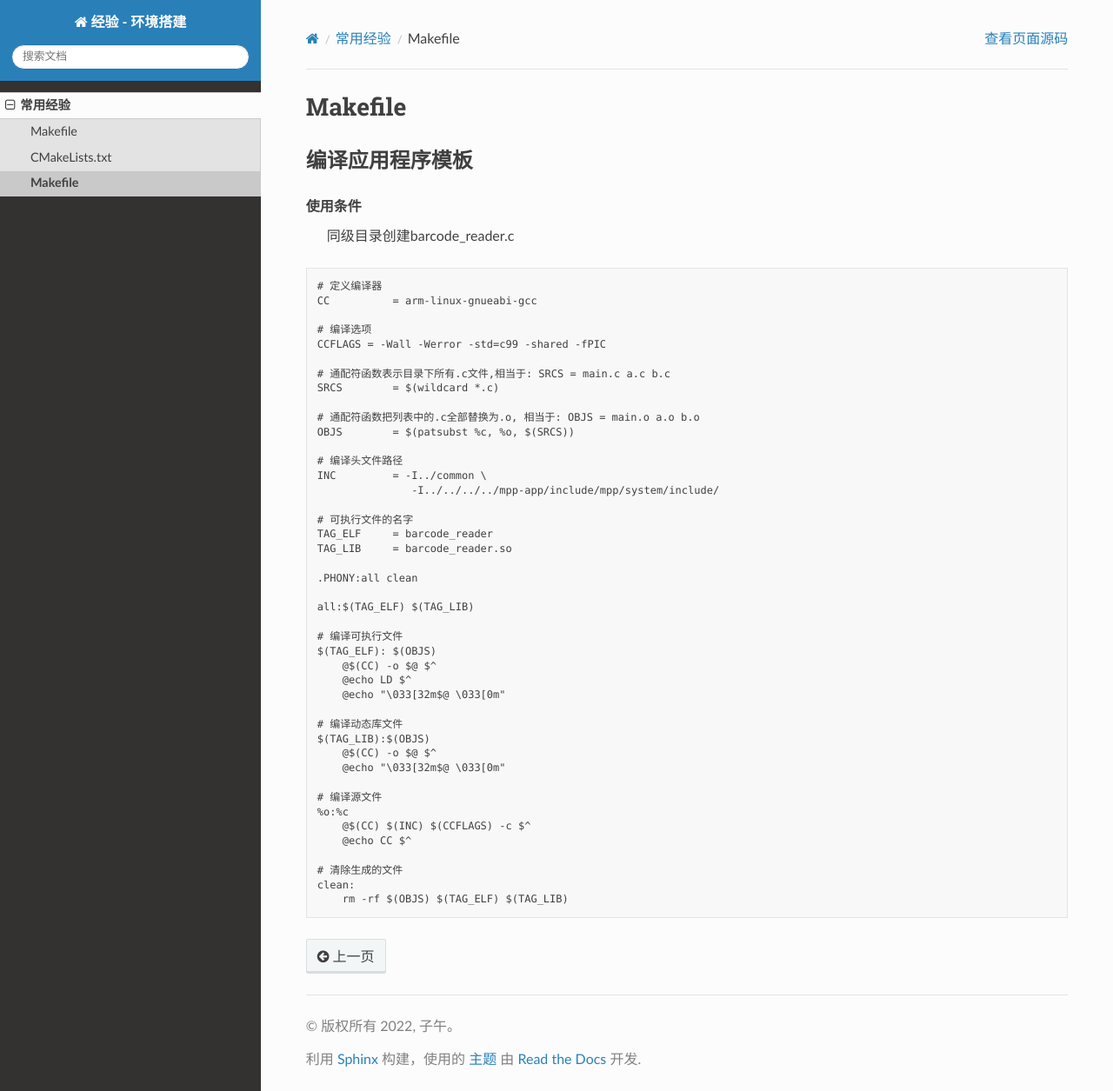
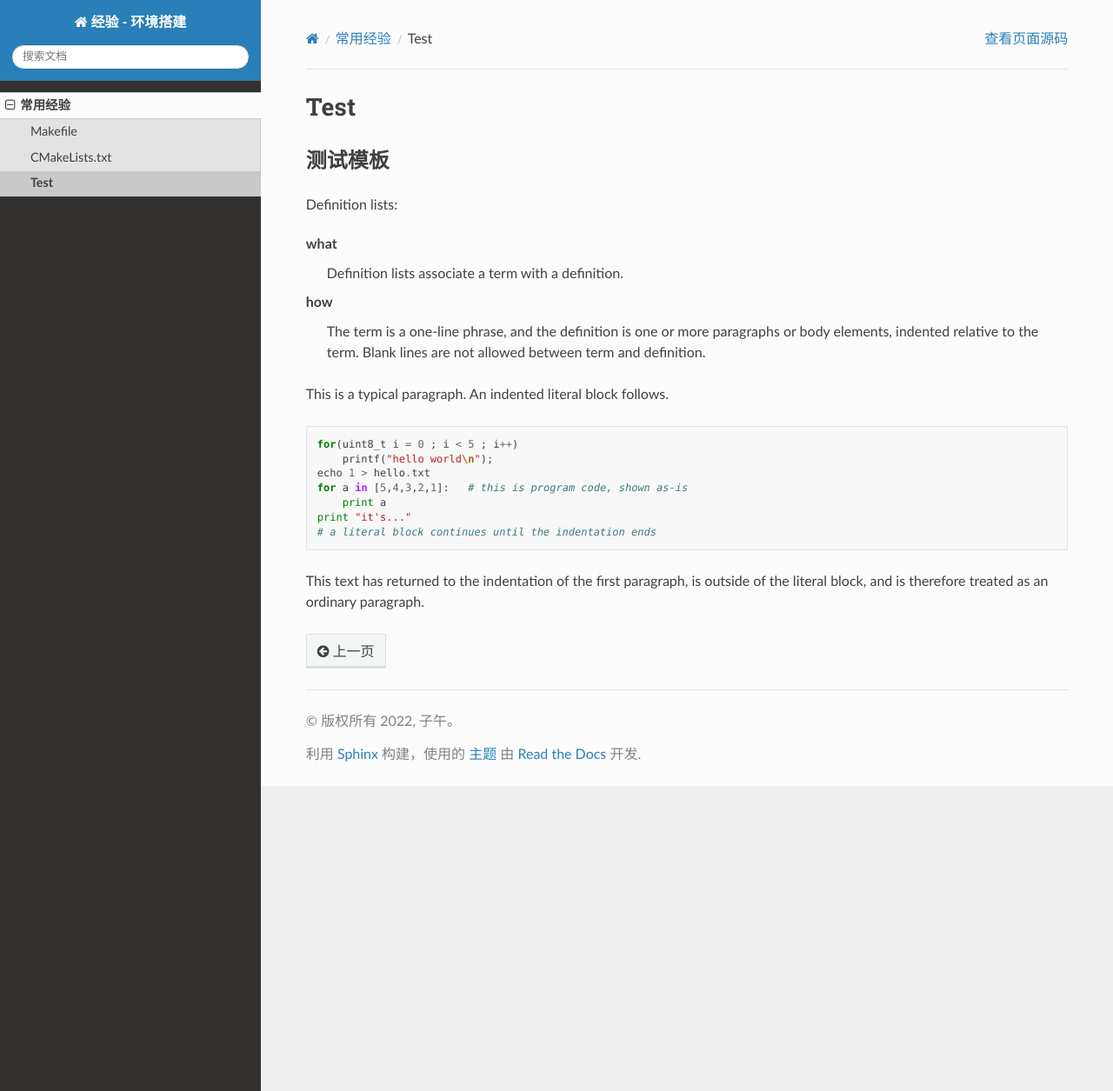
Before and after one commit to lzstudy/exp_linux_app, a Sphinx documentation site: the page built from source/common/test.rst, in a window 1280 px wide and 1255 px high. Shown: the whole window at 87% size. Built offline with Sphinx 7.4.7 and the Read the Docs theme 2.0.0, drawn with Linux system fonts in a browser that asks for light colours.

Commit message:
feat |> 添加结果

```diff
--- a/source/common/cmake.rst
+++ b/source/common/cmake.rst
@@ -2,7 +2,9 @@ CMakeLists.txt
 ^^^^^^^^^^^^^^^^^^^^^^^^^^^^^^^^^^^^^^^^
 
 编译应用程序模板
-----------------------------------------
+    - 同级目录创建barcode_reader.c
+    - 下面的代码拷贝到CMakeLists.txt
+    - 创建build目录, 执行cmake ..
 
 ::
 
--- a/source/common/test.rst
+++ b/source/common/test.rst
@@ -1,55 +1,37 @@
-Makefile
+Test
 ^^^^^^^^^^^^^^^^^^^^^^^^^^^^^^^^^^^^^^^^
 
-编译应用程序模板
+测试模板
 ----------------------------------------
 
-使用条件
-    同级目录创建barcode_reader.c
 
+Definition lists:
+
+what
+  Definition lists associate a term with
+  a definition.
+
+how
+  The term is a one-line phrase, and the
+  definition is one or more paragraphs or
+  body elements, indented relative to the
+  term. Blank lines are not allowed
+  between term and definition.
+
+
+
+This is a typical paragraph.  An indented literal block follows.
 
 ::
 
-    # 定义编译器
-    CC		= arm-linux-gnueabi-gcc
+    for(uint8_t i = 0 ; i < 5 ; i++)
+        printf("hello world\n");
+    echo 1 > hello.txt
+    for a in [5,4,3,2,1]:   # this is program code, shown as-is
+        print a
+    print "it's..."
+    # a literal block continues until the indentation ends
 
-    # 编译选项
-    CCFLAGS = -Wall -Werror -std=c99 -shared -fPIC
-
-    # 通配符函数表示目录下所有.c文件,相当于: SRCS = main.c a.c b.c
-    SRCS 	= $(wildcard *.c)
-
-    # 通配符函数把列表中的.c全部替换为.o, 相当于: OBJS = main.o a.o b.o
-    OBJS	= $(patsubst %c, %o, $(SRCS))
-
-    # 编译头文件路径
-    INC		= -I../common \
-                   -I../../../../mpp-app/include/mpp/system/include/
-
-    # 可执行文件的名字
-    TAG_ELF	= barcode_reader
-    TAG_LIB	= barcode_reader.so
-
-    .PHONY:all clean
-
-    all:$(TAG_ELF) $(TAG_LIB)
-
-    # 编译可执行文件
-    $(TAG_ELF): $(OBJS)
-        @$(CC) -o $@ $^
-        @echo LD $^
-        @echo "\033[32m$@ \033[0m"
-
-    # 编译动态库文件
-    $(TAG_LIB):$(OBJS)
-        @$(CC) -o $@ $^
-        @echo "\033[32m$@ \033[0m"
-
-    # 编译源文件
-    %o:%c
-        @$(CC) $(INC) $(CCFLAGS) -c $^
-        @echo CC $^
-
-    # 清除生成的文件
-    clean:
-        rm -rf $(OBJS) $(TAG_ELF) $(TAG_LIB)
+This text has returned to the indentation of the first paragraph,
+is outside of the literal block, and is therefore treated as an
+ordinary paragraph.
```
Also changed, not shown: source/common/make.rst (+4 -6 lines).
